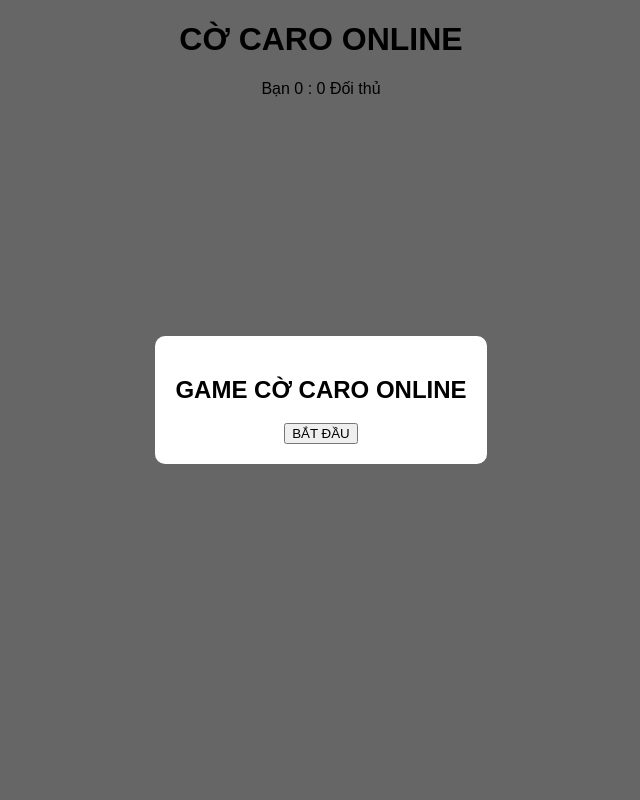
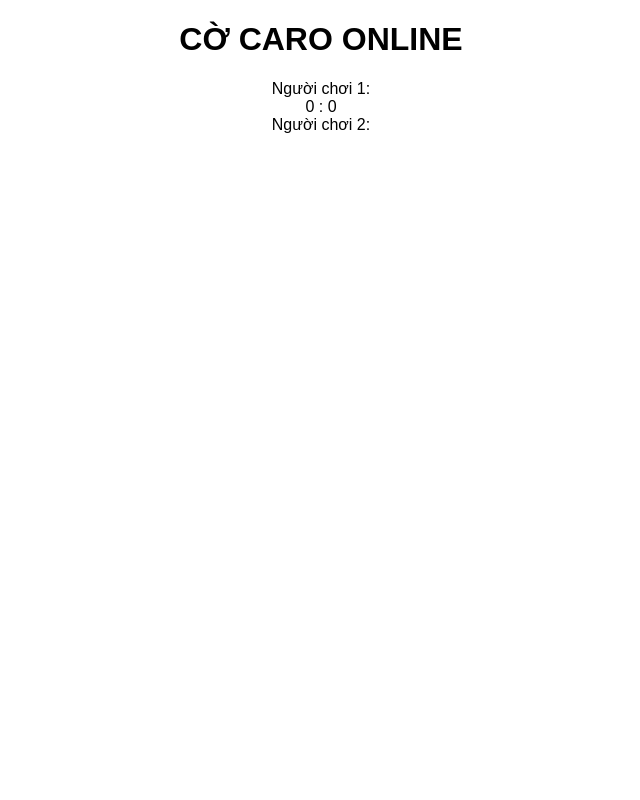
Before and after one commit to hlnhuy/GameCaro, a Flask app: page / in a window 1280 px wide. Shown: the whole page, without its empty margins (319-959 px from the left). Run offline with Flask 3, Linux system fonts and the light colour scheme; some libraries are stand-ins or nearby versions.

Commit message:
update fontend 2

```diff
--- a/templates/index.html
+++ b/templates/index.html
@@ -1,7 +1,9 @@
 <!DOCTYPE html>
-<html>
+<html lang="vi">
 <head>
-    <title>Cờ Caro Online</title>
+    <meta charset="UTF-8">
+    <meta name="viewport" content="width=device-width, initial-scale=1.0">
+    <title>Cờ Caro Online - Giai đoạn 2</title>
     <link rel="stylesheet" href="/static/style.css">
 </head>
 <body>
@@ -9,29 +11,23 @@
     <h1>CỜ CARO ONLINE</h1>
 
     <div id="info-bar">
-    <span id="player-left">Bạn</span>
-    <span><span id="scoreX">0</span> : <span id="scoreO">0</span></span>
-    <span id="player-right">Đối thủ</span>
+        <div id="player-left">Người chơi 1:</div>
+        <div id="score-center">
+            <span id="scoreX">0</span> : <span id="scoreO">0</span>
+        </div>
+        <div id="player-right">Người chơi 2:</div>
     </div>
 
     <div id="board"></div>
 
     <div id="popup" class="popup hidden">
         <div class="popup-content">
-        <h2 id="popup-message"></h2>
-        <button id="replay-btn" onclick="requestReplay()">Chơi lại</button>
+            <h2 id="popup-message">Kết quả trận đấu</h2>
+            <button id="replay-btn">Chơi lại</button>
         </div>
     </div>
 
-<div id="start-popup" class="popup">
-    <div class="popup-content">
-        <h2>GAME CỜ CARO ONLINE</h2>
-        <button onclick="startGame()">BẮT ĐẦU</button>
-    </div>
-</div>
+    <script src="/static/game.js"></script>
 
-<script src="/socket.io/socket.io.js"></script>
-<script src="/static/game.js"></script>
-<script src="/static/popup.js"></script>
 </body>
 </html>
```
Lines whose indentation alone changed are shown as unchanged.
